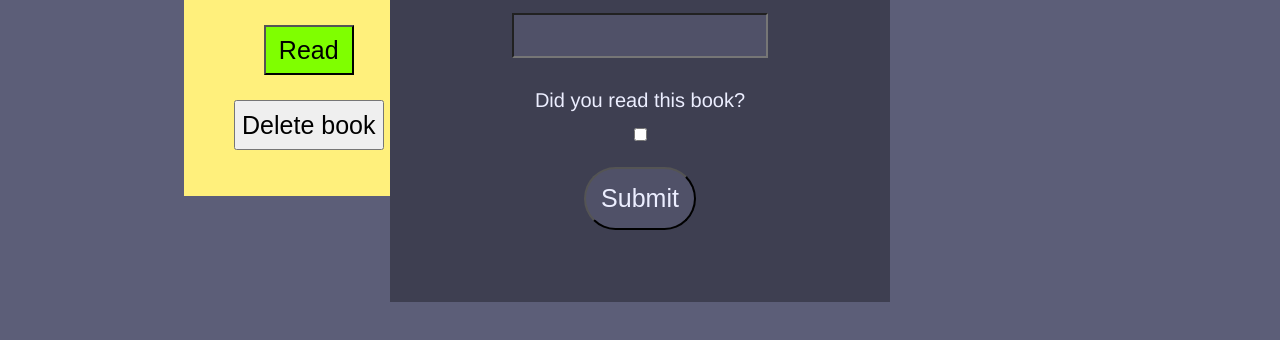
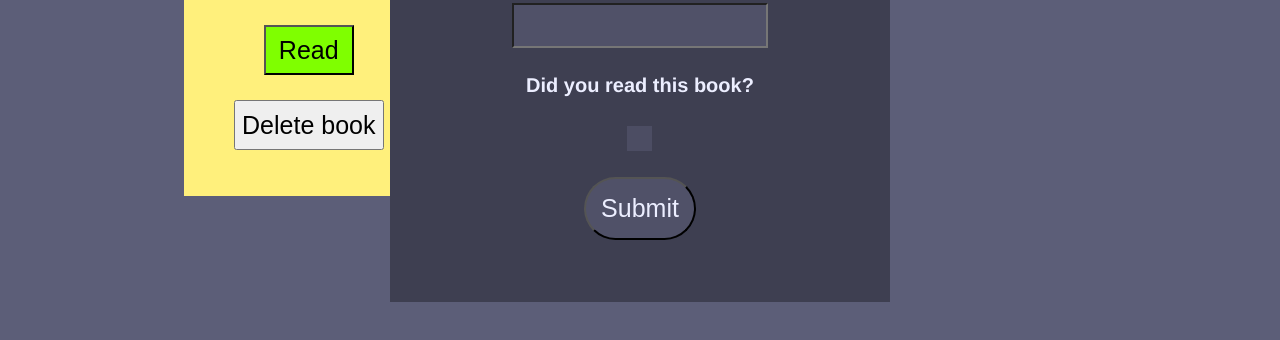
Before and after one commit to SFlrn22/Library, a website: page index.html in a window 1280 px wide. Shown: the part 418-758 px from the top of the page. Drawn offline with Linux system fonts and the light colour scheme.

Commit message:
Add prettier config and modify form checkbox

```diff
--- a/index.html
+++ b/index.html
@@ -39,8 +39,12 @@
                 <input type="text" id="author" name="author" required>
                 <label for="pages">Number of pages</label>
                 <input type="number" id="pages" name="pages" max="10000">
-                <label for="isread">Did you read this book?</label>
-                <input type="checkbox" id="isread" name="isread" >
+                <label class="checkbox-container">
+                    <h4>Did you read this book?</h4>
+                    <input type="checkbox">
+                    <span class="checkmark"></span>
+                </label>
+
                 <button class="submit">Submit</button>
             </form>
         </div>
--- a/style.css
+++ b/style.css
@@ -138,8 +138,36 @@ input {
     padding: 10px;
 }
 
-label[for="isread"] {
-    margin-top: 15px;
+input[type=checkbox] {
+    visibility: hidden;
+}
+
+.checkbox-container {
+    display: flex;
+    flex-direction: column;
+    justify-content: center;
+    margin-top: 10px;
+    cursor: pointer;
+    user-select: none;
+  }
+
+.checkbox-container h4 {
+    text-align: center;
+}
+
+.checkmark {
+    align-self: center;
+    height: 25px;
+    width: 25px;
+    background-color: rgba(80, 81, 104, 0.8);
+  }
+
+.checkbox-container:hover input ~ .checkmark {
+    background-color: rgba(80, 81, 104, 1);
+}
+
+.checkbox-container input:checked ~ .checkmark {
+    background-color: rgba(255, 240, 124, 1);
 }
 
 .submit {
```
Also changed, not shown: 1 other file.
